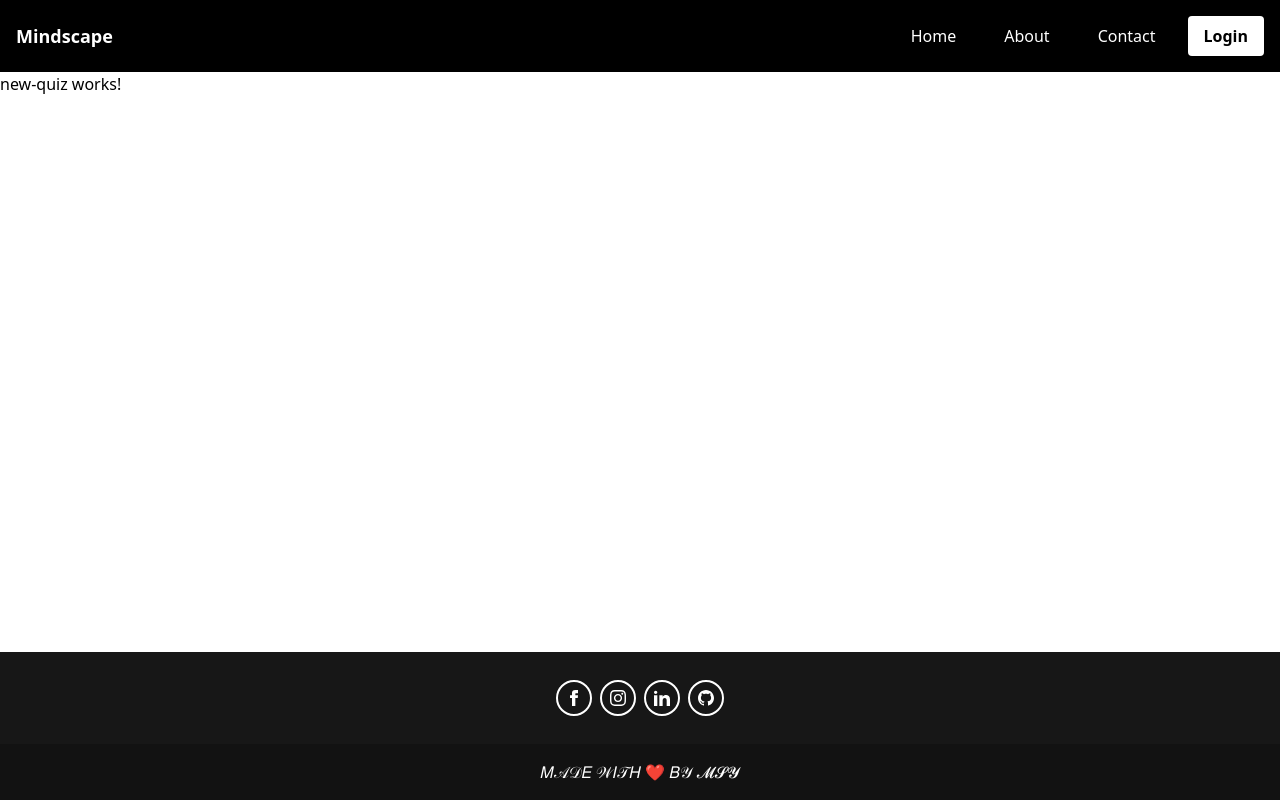
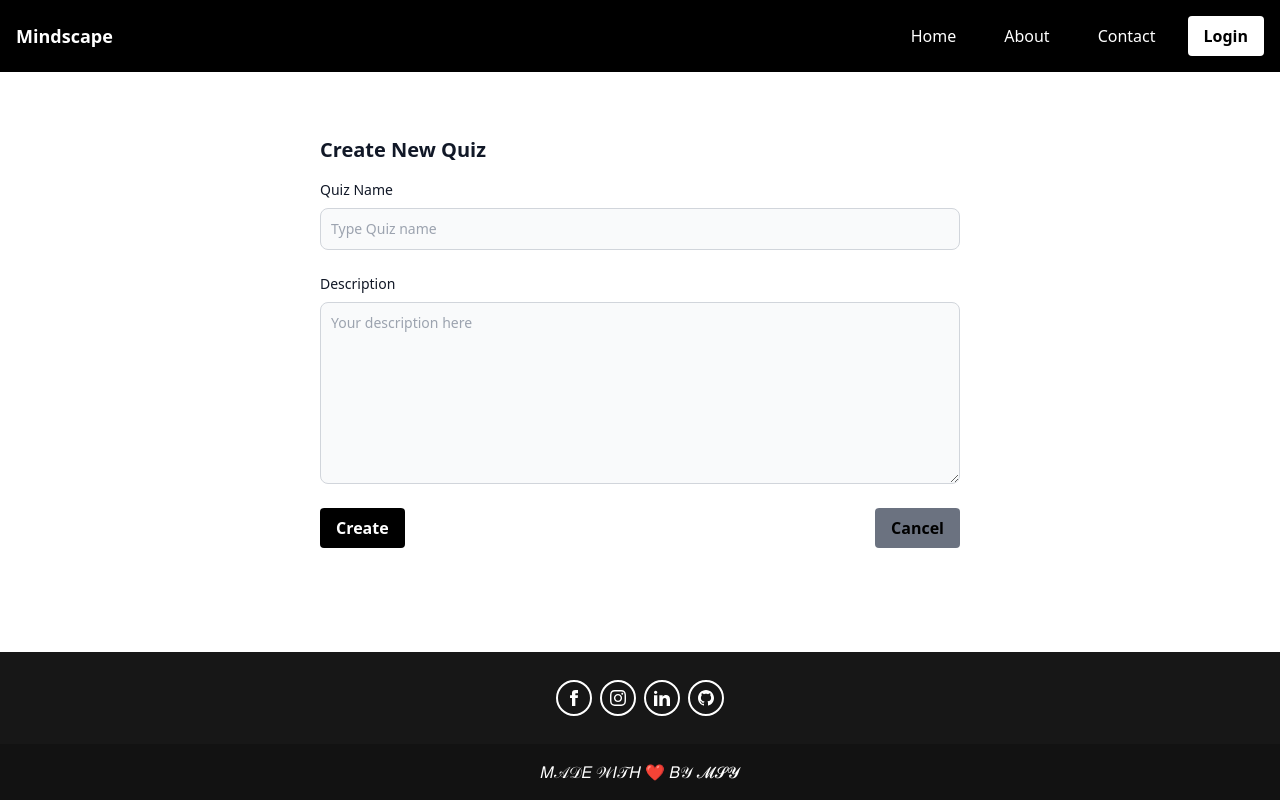
Before and after one commit to MsY2K4/Quiz-App, an Angular app in the folder my_quiz_app/: page /NewQuiz in a window 1280 px wide. Built offline with nearby package versions, Linux system fonts and the light colour scheme.

Commit message:
Update new-quiz.component.html

```diff
--- a/my_quiz_app/src/app/admin/new-quiz/new-quiz.component.html
+++ b/my_quiz_app/src/app/admin/new-quiz/new-quiz.component.html
@@ -1 +1,22 @@
-<p>new-quiz works!</p>
+<div class="py-8 px-4 mx-auto max-w-2xl lg:py-16">
+    <h2 class="mb-4 text-xl font-bold text-gray-900 dark:text-white">Create New Quiz</h2>
+    <div class="grid gap-4 sm:grid-cols-2 sm:gap-6">
+      <div class="sm:col-span-2">
+        <label for="quizName" class="block mb-2 text-sm font-medium text-gray-900 dark:text-white">Quiz Name</label>
+        <input type="text" id="quizName" class="bg-gray-50 border border-gray-300 text-gray-900 text-sm rounded-lg focus:ring-primary-600 focus:border-primary-600 block w-full p-2.5 dark:bg-gray-700 dark:border-gray-600 dark:placeholder-gray-400 dark:text-white dark:focus:ring-primary-500 dark:focus:border-primary-500" placeholder="Type Quiz name" required="">
+      </div>
+      <div class="sm:col-span-2">
+        <label for="description" class="block mb-2 text-sm font-medium text-gray-900 dark:text-white">Description</label>
+        <textarea id="description" rows="8" class="block p-2.5 w-full text-sm text-gray-900 bg-gray-50 rounded-lg border border-gray-300 focus:ring-primary-500 focus:border-primary-500 dark:bg-gray-700 dark:border-gray-600 dark:placeholder-gray-400 dark:text-white dark:focus:ring-primary-500 dark:focus:border-primary-500" placeholder="Your description here"></textarea>
+      </div>
+    </div>
+    <br>
+    <div class="flex justify-between items-center">
+      <button class="bg-black text-white font-bold py-2 px-4 rounded inline-flex items-center justify-center" (click)="createNewQuiz()">
+        <span>Create</span>
+      </button>
+      <button  routerLink="/quizzes" class="bg-gray-500 text-black font-bold py-2 px-4 rounded inline-flex items-center justify-center">
+        <span>Cancel</span>
+      </button>
+    </div>
+  </div>
```
